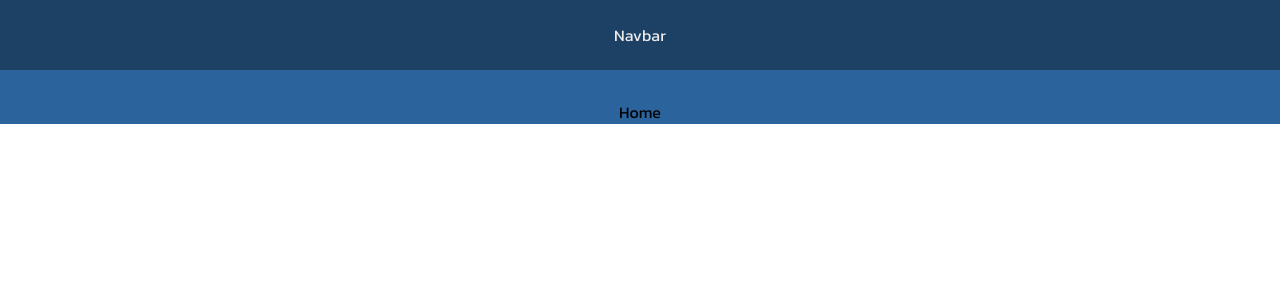
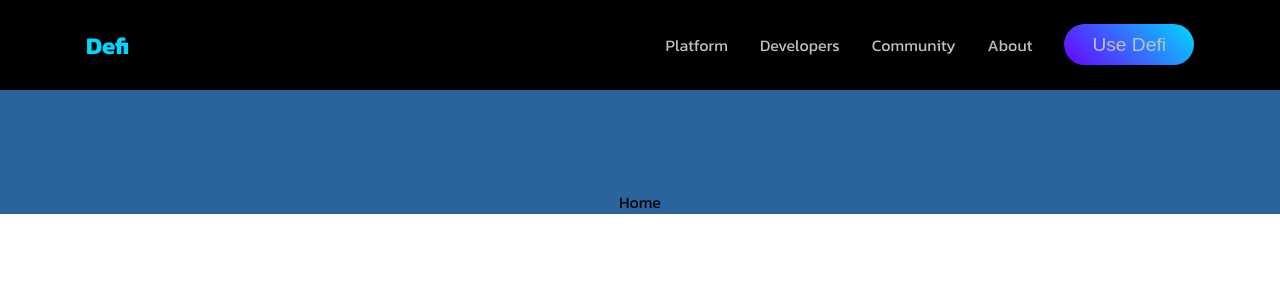
Before and after one commit to mena0018/Trading-Website, a React (Create React App) app: page / in a window 1280 px wide. Shown: the top 300 px of the page. Built offline with nearby package versions, Linux system fonts and the light colour scheme.

Commit message:
Etablishement of the Navbar component

```diff
--- a/src/components/Navbar/Navbar.module.scss
+++ b/src/components/Navbar/Navbar.module.scss
@@ -2,13 +2,76 @@
 @import "../../scss/variables.scss";
 
 
-nav {
-  position: fixed;
+.navbar {
   width: 100%;
-  max-width: 1400px;
-  height: 70px;
-  background: $dark-blue;
-  color: $light-gray;
-  text-align: center;
-  line-height: 70px;
+  height: 90px;
+  background-color: $black;
+
+  .container {
+    max-width: 1140px;
+    height: 100%;
+    margin: auto;
+    @include align-flex(space-between);
+
+    h1 {
+      margin-left: 1rem;
+      color: $cyan;
+    }
+
+    .nav {
+      display: flex;
+
+
+      .nav_item {
+        padding: 1rem;
+
+        a {
+          color: $gray;
+        }
+      }
+    }
+
+    .hamburger {
+      display: none;
+      padding-right: 5%;
+
+      svg {
+        cursor: pointer;
+        color: $gray;
+        font-size: 2rem;
+      }
+    }
+  }
 }
+
+
+@media screen and (max-width: 940px) {
+  .navbar {
+    .container {
+
+      .hamburger {
+        display: block;
+      }
+
+      .nav {
+        position: absolute;
+        flex-direction: column;
+        align-items: center;
+        top: 90px;
+        left: -100%;
+        height: calc(100vh - 90px);
+        width: 100%;
+        background-color: $black;
+        transition: 0.3s;
+
+        &.active {
+          left: 0;
+        }
+
+        a {
+          font-size: 1.4rem;
+        }
+      }
+    }
+  }
+}
--- a/src/components/Navbar/Navbar.tsx
+++ b/src/components/Navbar/Navbar.tsx
@@ -1,11 +1,49 @@
+import { useState } from "react";
 import styles from "./Navbar.module.scss";
+import { AiOutlineMenu, AiOutlineClose } from "react-icons/ai";
+import cx from 'classnames'
 
 
-export default function Navbar() {
+const Navbar = () => {
+
+  const [click, setClick] = useState(false);
+  const handleClick = () => setClick(!click)
+
 
   return (
-    <nav className={styles.nav}>
-      Navbar
+    <nav className={styles.navbar}>
+      <div className={styles.container}>
+        <h1>Defi</h1>
+
+        <ul className={ cx(styles.nav, {[styles.active]: click}) }>
+          <li className={styles.nav_item}>
+            <a href="/">Platform</a>
+          </li>
+
+          <li className={styles.nav_item}>
+            <a href="/">Developers</a>
+          </li>
+
+          <li className={styles.nav_item}>
+            <a href="/">Community</a>
+          </li>
+
+          <li className={styles.nav_item}>
+            <a href="/">About</a>
+          </li>
+
+
+          <li className={styles.nav_item}>
+            <a href="/" className="btn">Use Defi</a>
+          </li>
+        </ul>
+
+        <div className={styles.hamburger} onClick={handleClick}>
+            { click ? <AiOutlineClose />  : <AiOutlineMenu />  }
+          </div>
+      </div>
     </nav>
   )
 }
+
+export default Navbar
```
